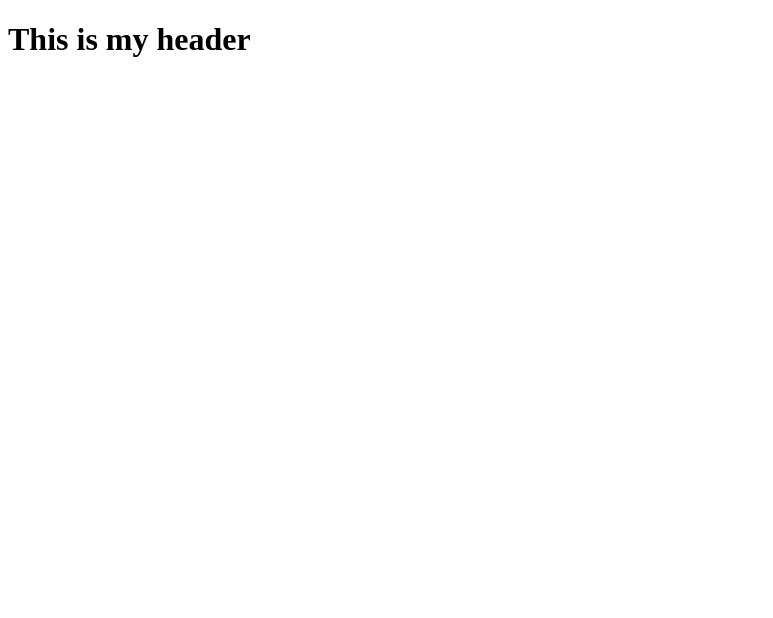
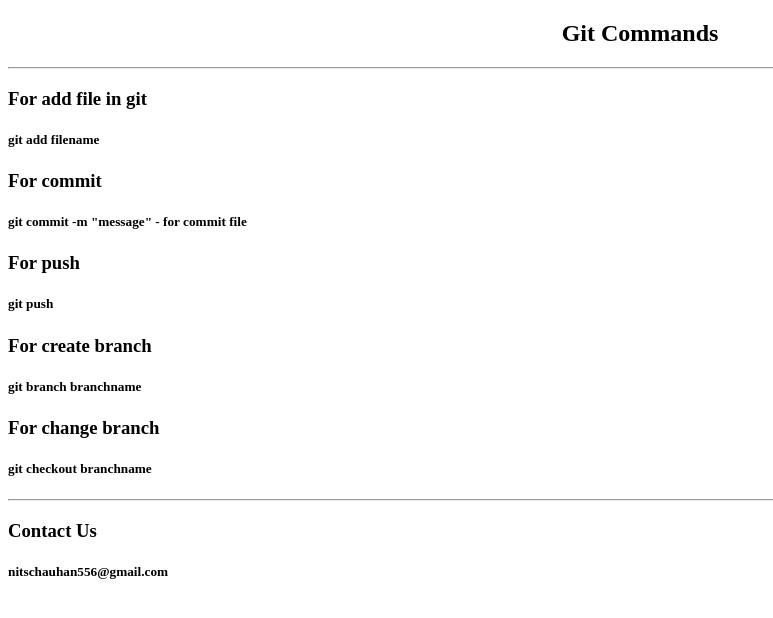
Before and after one commit to nitinchauhan556/GitTest, a plain HTML site: page index.html in a window 1280 px wide. Shown: the whole page, without its empty margins (0-773 px from the left). Drawn offline with Linux system fonts and the light colour scheme.

Commit message:
index html file

```diff
--- a/index.html
+++ b/index.html
@@ -4,9 +4,39 @@
     <meta charset="UTF-8">
     <meta name="viewport" content="width=device-width, initial-scale=1.0">
     <meta http-equiv="X-UA-Compatible" content="ie=edge">
-    <title>My First Web Page</title>
+    <title>Git Tutorials</title>
 </head>
 <body>
-    <h1>This is my header</h1>
+    <header>
+        <h2 style="text-align: center ;">Git Commands</h2>
+        <hr>
+    </header>
+    <article>
+        <div>
+        <h3>For add file in git</h3>
+        <h5>git add filename </h5>
+        </div>
+        <div>
+            <h3>For commit </h3>
+        <h5>git commit -m "message" - for commit file</h5>
+        </div>
+        <div>
+                <h3>For push</h3>
+            <h5>git push </h5>
+            </div>
+            <div>
+                    <h3>For create branch</h3>
+                <h5>git branch branchname</h5>
+                </div>
+                <div>
+                        <h3>For change branch </h3>
+                    <h5>git checkout branchname</h5>
+                    </div>
+        <hr>
+    </article>
+    <footer>
+        <h3>Contact Us</h3>
+        <h5>nitschauhan556@gmail.com</h5>
+    </footer>
 </body>
 </html>
```
